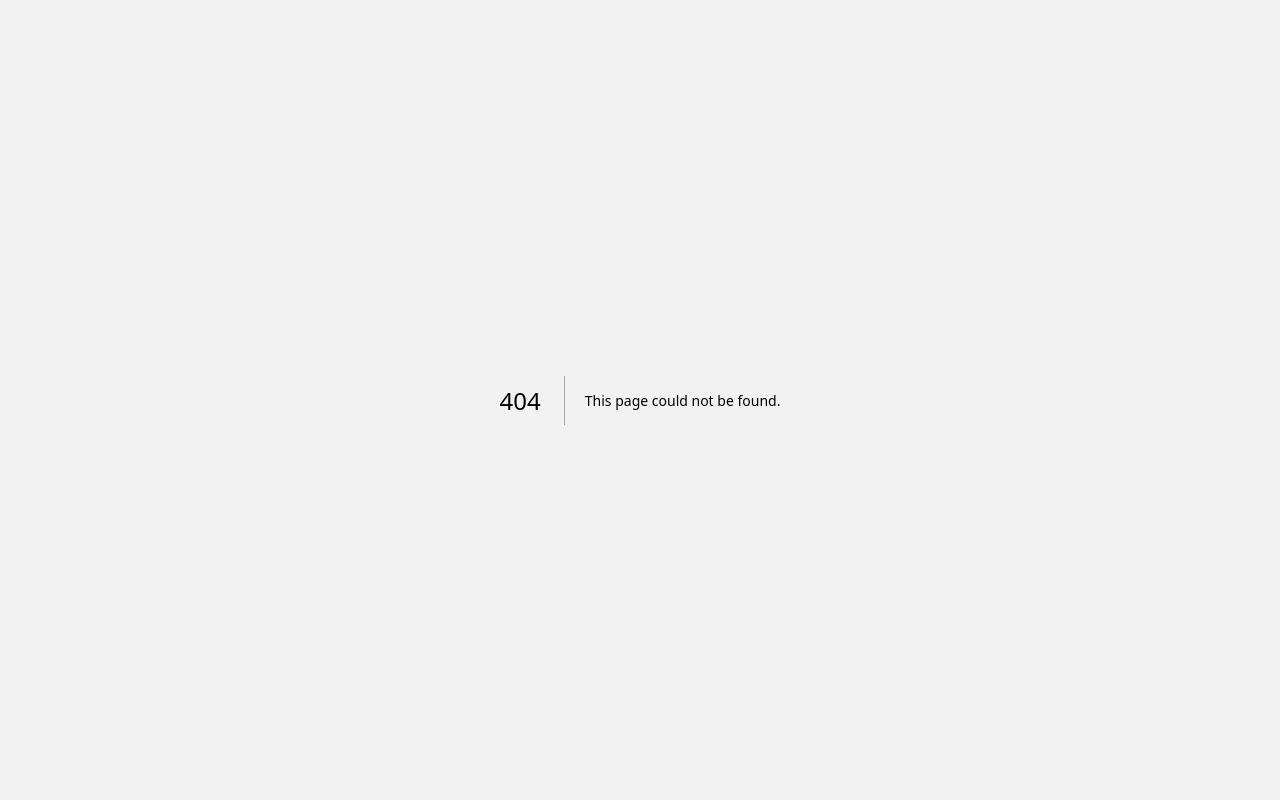
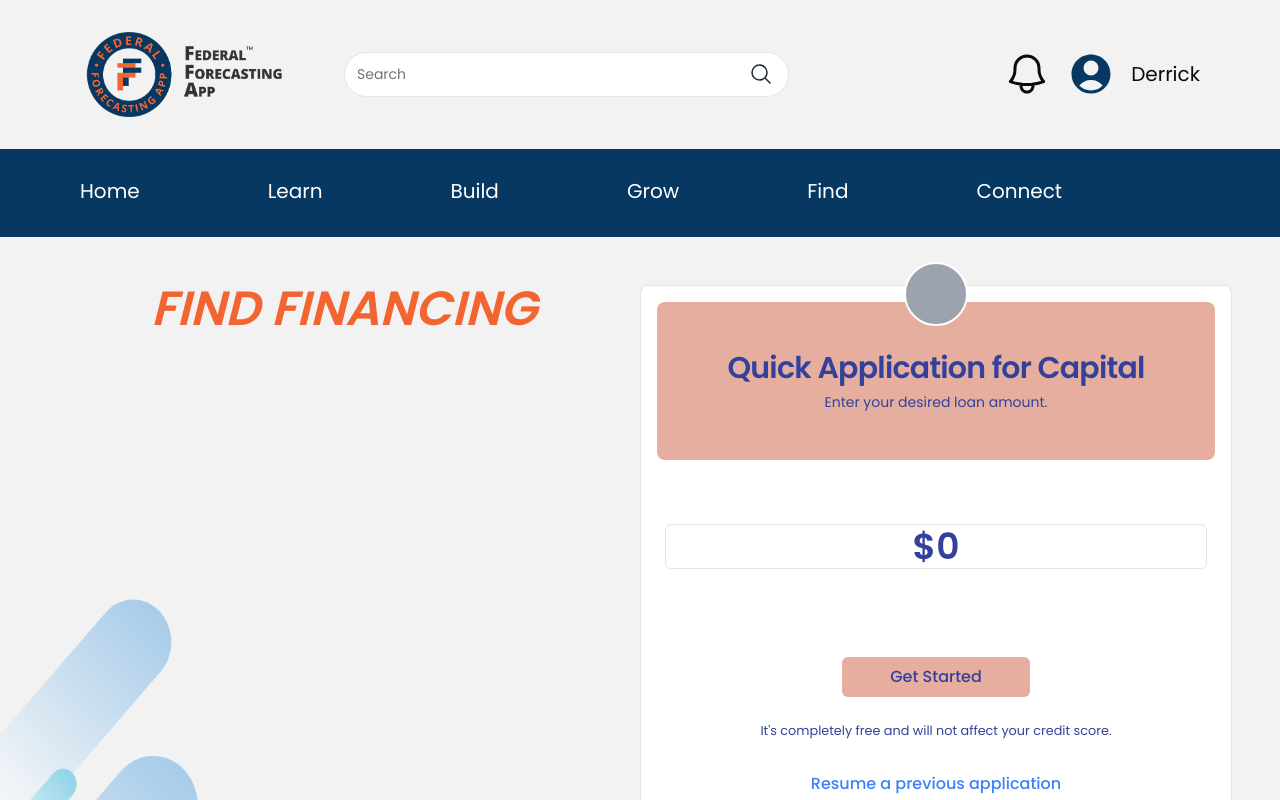
Before and after one commit to acepeagybol101/federal-forecasting-frontend, a Next.js app: page /find/financing in a window 1280 px wide. Before the commit this address had no page. Shown: the top 800 px of the page. Built offline with nearby package versions, Linux system fonts and the light colour scheme; no server answers.

Commit message:
feat: add find financing page

```diff
--- /dev/null
+++ b/app/(main)/find/financing/page.tsx
@@ -0,0 +1,50 @@
+import React from "react";
+import {
+  HiChevronRight,
+  HiMagnifyingGlass,
+  HiOutlineAdjustmentsVertical,
+} from "react-icons/hi2";
+import { Input } from "@/components/ui/input";
+import {
+  Card,
+  CardContent,
+  CardDescription,
+  CardFooter,
+  CardHeader,
+  CardTitle,
+} from "@/components/ui/card"
+import { Button } from "@/components/ui/button";
+
+const FindFinancing = () => {
+  return (
+    <div>
+      <div className="bg-[url('/images/bg-financing.png')] bg-left-bottom min-h-screen bg-no-repeat px-4 md:px-0 bg-opacity-20 lg:p-12" style={{
+          backgroundSize: "30%"
+        }}>
+        <div className="grid grid-cols-2">
+          <div className="font-semibold italic text-4xl md:text-5xl text-center text-primary">
+            FIND FINANCING
+          </div>
+
+          <Card className="relative">
+            <CardHeader className="bg-[#E6AE9F] p-12 m-4 rounded-lg">
+              <CardTitle className="text-center text-[#34419B] text-3xl font-semibold">Quick Application for Capital</CardTitle>
+              <CardDescription className="text-center text-[#34419B]">Enter your desired loan amount.</CardDescription>
+            </CardHeader>
+            <CardContent className="my-16">
+              <Input type="text" value="$0" className="text-center text-[#34419B] text-4xl font-semibold" />
+            </CardContent>
+            <CardFooter className="flex-col gap-6">
+              <Button className="bg-[#E6AE9F] text-[#34419B] px-12">Get Started</Button>
+              <small className="text-[#34419B]">It&apos;s completely free and will not affect your credit score.</small>
+              <Button variant="ghost" className="text-blue-500">Resume a previous application</Button>
+            </CardFooter>
+            <div className="w-16 h-16 bg-gray-400 rounded-full border-2 border-white absolute top-[-1.5rem] left-[50%] translate-x-[-50%]"></div>
+          </Card>
+        </div>
+      </div>
+    </div>
+  );
+};
+
+export default FindFinancing;
```
Also changed, not shown: public/images/bg-financing.png (added).
